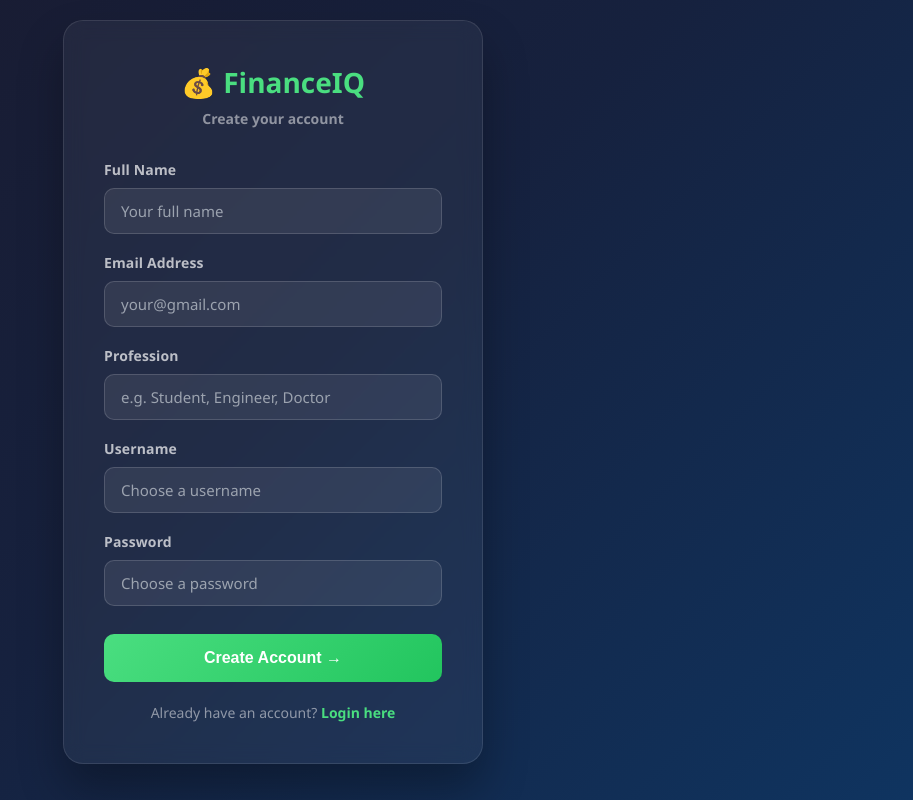
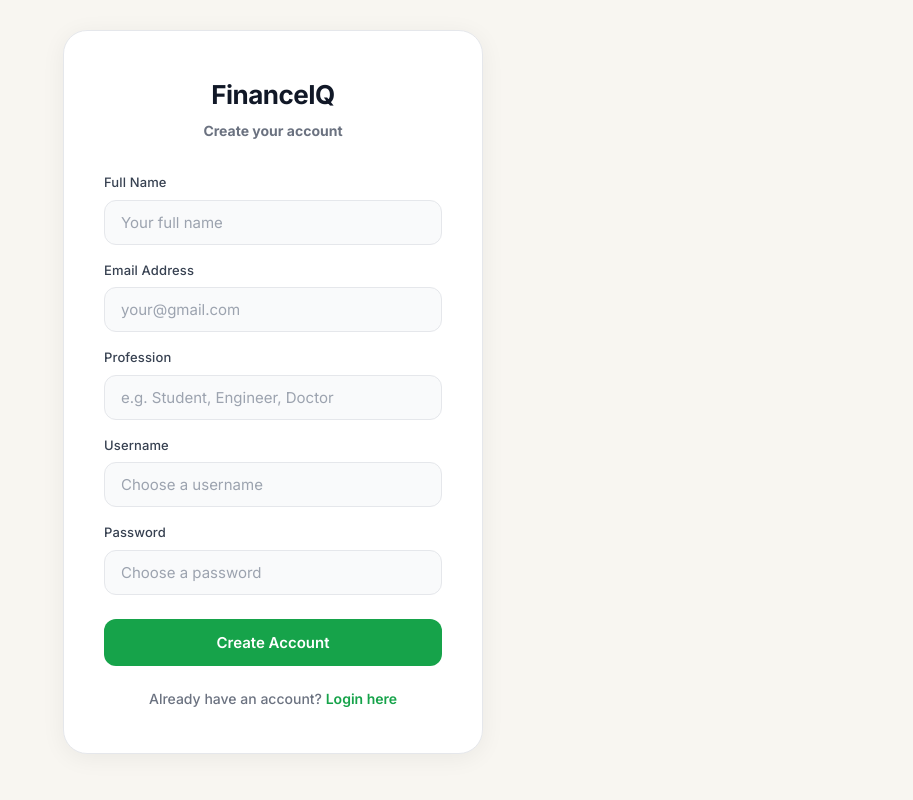
Before and after one commit to Bhatt753/financeiq, a Flask app: page /register in a window 1280 px wide. Shown: the whole page, without its empty margins (367-1280 px from the left). Run offline with Flask 3, Linux system fonts and the light colour scheme; some libraries are stand-ins or nearby versions.

Commit message:
Redesign register.html to premium light theme
Clean centered auth card on cream background matching login.html style.
Error block uses light red palette, SVG warning icon, all five form
fields preserved (name, email, profession, username, password).

Co-Authored-By: Claude Sonnet 4.6 <noreply@anthropic.com>

```diff
--- a/templates/register.html
+++ b/templates/register.html
@@ -4,89 +4,121 @@
     <meta charset="UTF-8">
     <meta name="viewport" content="width=device-width, initial-scale=1.0">
     <meta name="apple-mobile-web-app-capable" content="yes">
-    <meta name="apple-mobile-web-app-status-bar-style" content="black-translucent">
-    <meta name="theme-color" content="#0f172a">
+    <meta name="apple-mobile-web-app-status-bar-style" content="default">
+    <meta name="theme-color" content="#F8F6F1">
+    <link rel="preconnect" href="https://fonts.googleapis.com">
+    <link href="https://fonts.googleapis.com/css2?family=Inter:wght@400;500;600;700&display=swap" rel="stylesheet">
     <link rel="stylesheet" href="{{ url_for('static', filename='style.css') }}">
-    <title>Register | Personal Finance</title>
+    <title>Register | FinanceIQ</title>
     <style>
         * { margin: 0; padding: 0; box-sizing: border-box; }
         body {
-            font-family: 'Segoe UI', sans-serif;
-            background: linear-gradient(135deg, #1a1a2e, #16213e, #0f3460);
+            font-family: 'Inter', sans-serif;
+            background: #F8F6F1;
             min-height: 100vh;
             display: flex;
             align-items: center;
             justify-content: center;
+            padding: 20px;
         }
+
         .card {
-            background: rgba(255,255,255,0.05);
-            backdrop-filter: blur(10px);
-            border: 1px solid rgba(255,255,255,0.1);
-            border-radius: 20px;
-            padding: 40px;
-            width: 420px;
-            box-shadow: 0 25px 45px rgba(0,0,0,0.3);
+            background: #FFFFFF;
+            border: 1px solid #E5E7EB;
+            border-radius: 24px;
+            padding: 44px 40px;
+            width: 100%;
+            max-width: 420px;
+            box-shadow: 0 4px 24px rgba(0,0,0,0.06);
+            animation: fadeUp 0.4s ease both;
         }
+
+        @keyframes fadeUp { from { opacity: 0; transform: translateY(12px); } to { opacity: 1; transform: translateY(0); } }
+
         .logo {
             text-align: center;
-            margin-bottom: 30px;
+            margin-bottom: 32px;
         }
-        .logo h1 { color: #4ade80; font-size: 28px; font-weight: 700; }
-        .logo p { color: rgba(255,255,255,0.5); font-size: 14px; margin-top: 5px; }
-        .form-group { margin-bottom: 18px; }
-        label { color: rgba(255,255,255,0.7); font-size: 14px; margin-bottom: 8px; display: block; }
+        .logo h1 {
+            color: #111827; font-size: 26px; font-weight: 700;
+            letter-spacing: -0.5px;
+        }
+        .logo p { color: #6B7280; font-size: 14px; margin-top: 6px; }
+
+        .form-group { margin-bottom: 16px; }
+
+        label {
+            color: #374151; font-size: 13px; font-weight: 500;
+            margin-bottom: 7px; display: block;
+        }
+
         input, select {
             width: 100%;
             padding: 12px 16px;
-            background: rgba(255,255,255,0.08);
-            border: 1px solid rgba(255,255,255,0.15);
-            border-radius: 10px;
-            color: white;
+            background: #F9FAFB;
+            border: 1px solid #E5E7EB;
+            border-radius: 12px;
+            color: #111827;
             font-size: 15px;
             outline: none;
-            transition: all 0.3s;
+            font-family: 'Inter', sans-serif;
+            transition: border-color 0.2s, box-shadow 0.2s, background 0.2s;
         }
         input:focus, select:focus {
-            border-color: #4ade80;
-            background: rgba(74,222,128,0.08);
+            border-color: #16A34A;
+            box-shadow: 0 0 0 3px rgba(22,163,74,0.1);
+            background: #FFFFFF;
         }
-        select option { background: #1a1a2e; }
+        input::placeholder { color: #9CA3AF; }
+        select option { background: #FFFFFF; color: #111827; }
+
         .btn {
             width: 100%;
             padding: 13px;
-            background: linear-gradient(135deg, #4ade80, #22c55e);
+            background: #16A34A;
             border: none;
-            border-radius: 10px;
-            color: white;
-            font-size: 16px;
+            border-radius: 12px;
+            color: #FFFFFF;
+            font-size: 15px;
             font-weight: 600;
             cursor: pointer;
-            transition: all 0.3s;
-            margin-top: 10px;
+            font-family: 'Inter', sans-serif;
+            margin-top: 8px;
+            transition: all 0.2s;
         }
-        .btn:hover { transform: translateY(-2px); box-shadow: 0 10px 25px rgba(74,222,128,0.3); }
+        .btn:hover { background: #15803D; transform: translateY(-1px); box-shadow: 0 6px 16px rgba(22,163,74,0.25); }
+
         .error {
-            background: rgba(239,68,68,0.15);
-            border: 1px solid rgba(239,68,68,0.3);
-            color: #fca5a5;
-            padding: 10px 15px;
-            border-radius: 8px;
+            background: #FEF2F2;
+            border: 1px solid #FEE2E2;
+            color: #B91C1C;
+            padding: 12px 16px;
+            border-radius: 12px;
             margin-bottom: 20px;
             font-size: 14px;
+            display: flex; align-items: center; gap: 8px;
         }
-        .link { text-align: center; margin-top: 20px; color: rgba(255,255,255,0.5); font-size: 14px; }
-        .link a { color: #4ade80; text-decoration: none; font-weight: 600; }
+
+        .link {
+            text-align: center; margin-top: 22px;
+            color: #6B7280; font-size: 14px;
+        }
+        .link a { color: #16A34A; text-decoration: none; font-weight: 600; }
+        .link a:hover { color: #15803D; text-decoration: underline; }
     </style>
 </head>
 <body>
     <div class="card">
         <div class="logo">
-            <h1>💰 FinanceIQ</h1>
+            <h1>FinanceIQ</h1>
             <p>Create your account</p>
         </div>
 
         {% if error %}
-        <div class="error">⚠️ {{ error }}</div>
+        <div class="error">
+            <svg width="16" height="16" viewBox="0 0 24 24" fill="none" stroke="currentColor" stroke-width="2" style="flex-shrink:0;"><circle cx="12" cy="12" r="10"/><line x1="12" y1="8" x2="12" y2="12"/><line x1="12" y1="16" x2="12.01" y2="16"/></svg>
+            {{ error }}
+        </div>
         {% endif %}
 
         <form method="POST">
@@ -110,34 +142,12 @@
                 <label>Password</label>
                 <input type="password" name="password" placeholder="Choose a password" required>
             </div>
-            <button type="submit" class="btn">Create Account →</button>
+            <button type="submit" class="btn">Create Account</button>
         </form>
 
         <div class="link">
             Already have an account? <a href="/login">Login here</a>
         </div>
     </div>
-    <div class="bottom-nav">
-        <a href="/dashboard" class="{% if request.endpoint == 'dashboard' %}active{% endif %}">
-            <span class="nav-icon">🏠</span>
-            <span>Home</span>
-        </a>
-        <a href="/add_data" class="{% if request.endpoint == 'add_data' %}active{% endif %}">
-            <span class="nav-icon">➕</span>
-            <span>Add Data</span>
-        </a>
-        <a href="/history" class="{% if request.endpoint == 'history' %}active{% endif %}">
-            <span class="nav-icon">📅</span>
-            <span>History</span>
-        </a>
-        <a href="/goal" class="{% if request.endpoint == 'goal' %}active{% endif %}">
-            <span class="nav-icon">🎯</span>
-            <span>Goals</span>
-        </a>
-        <a href="/logout">
-            <span class="nav-icon">🚪</span>
-            <span>Logout</span>
-        </a>
-    </div>
 </body>
 </html>
```
